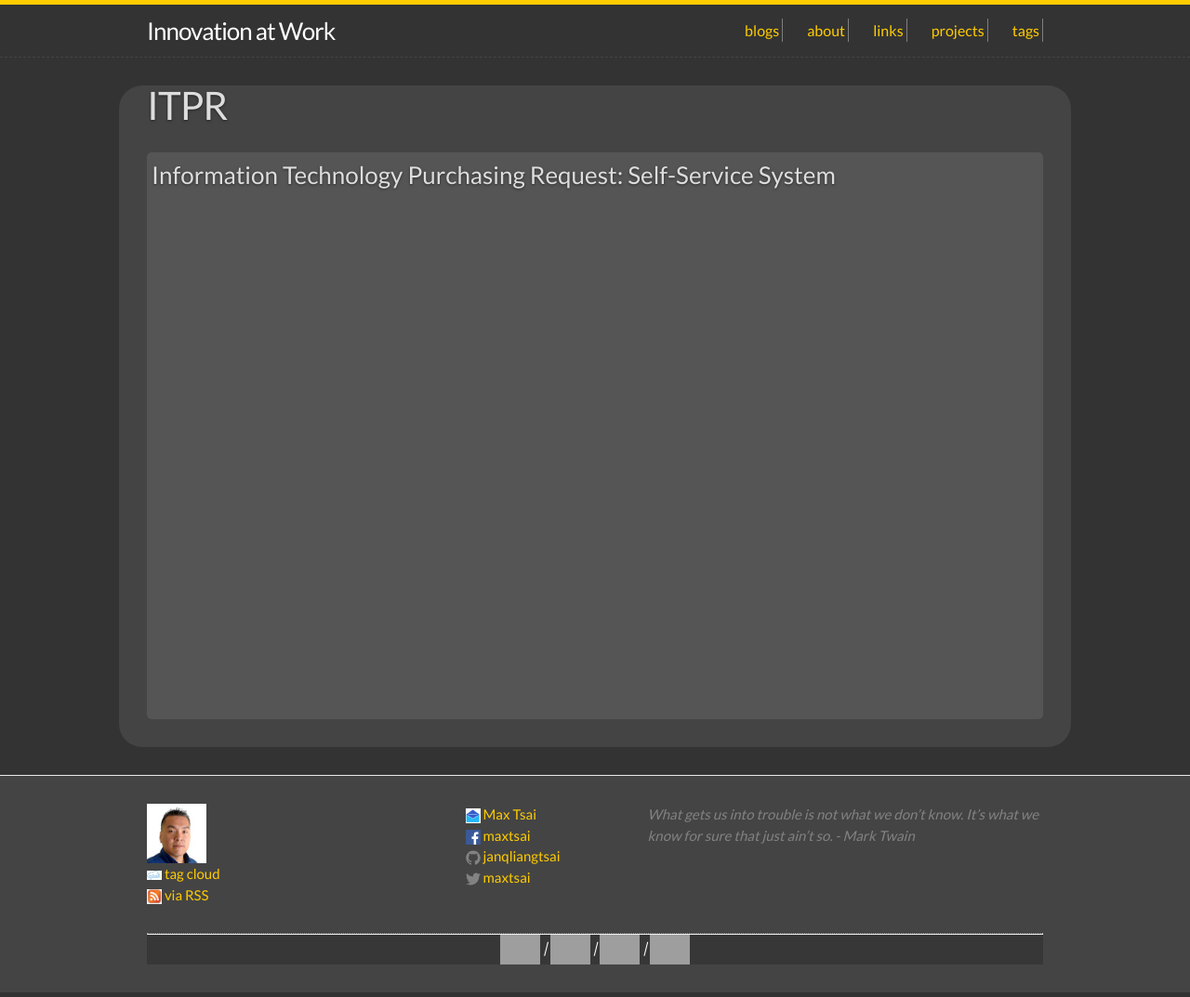
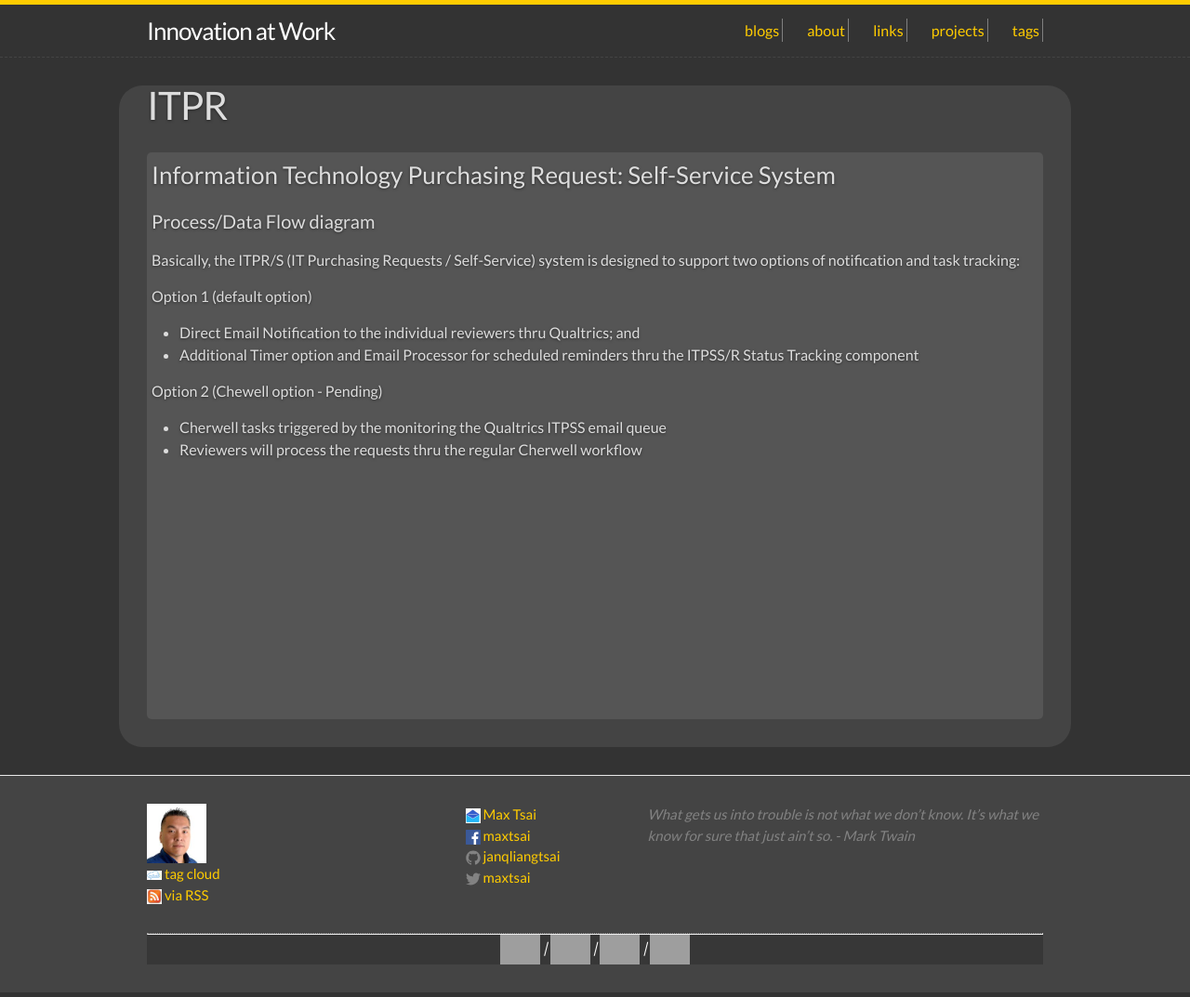
Before and after one commit to JANQLIANGTSAI/janqliangtsai.github.io, a Jekyll site: the page built from projects/itpr.md, in a window 1280 px wide. Shown: the whole page at 93% size. Built offline with Jekyll 4.4.1, drawn with Linux system fonts in a browser that asks for light colours; grey boxes are pictures that could not be loaded.

Commit message:
ITPR Indexed

```diff
--- a/projects/itpr.md
+++ b/projects/itpr.md
@@ -6,3 +6,17 @@ excerpt:
 ---
 
 ### Information Technology Purchasing Request: Self-Service System
+
+#### Process/Data Flow diagram
+
+Basically, the ITPR/S (IT Purchasing Requests / Self-Service) system is designed to support two options of notification and task tracking:
+
+Option 1 (default option)
+
+* Direct Email Notification to the individual reviewers thru Qualtrics; and
+* Additional Timer option and Email Processor for scheduled reminders thru the ITPSS/R Status Tracking component
+
+Option 2 (Chewell option - Pending)
+
+* Cherwell tasks triggered by the monitoring the Qualtrics ITPSS email queue
+* Reviewers will process the requests thru the regular Cherwell workflow
```
Also changed, not shown: projects/projects.md (+1 -1 lines).
